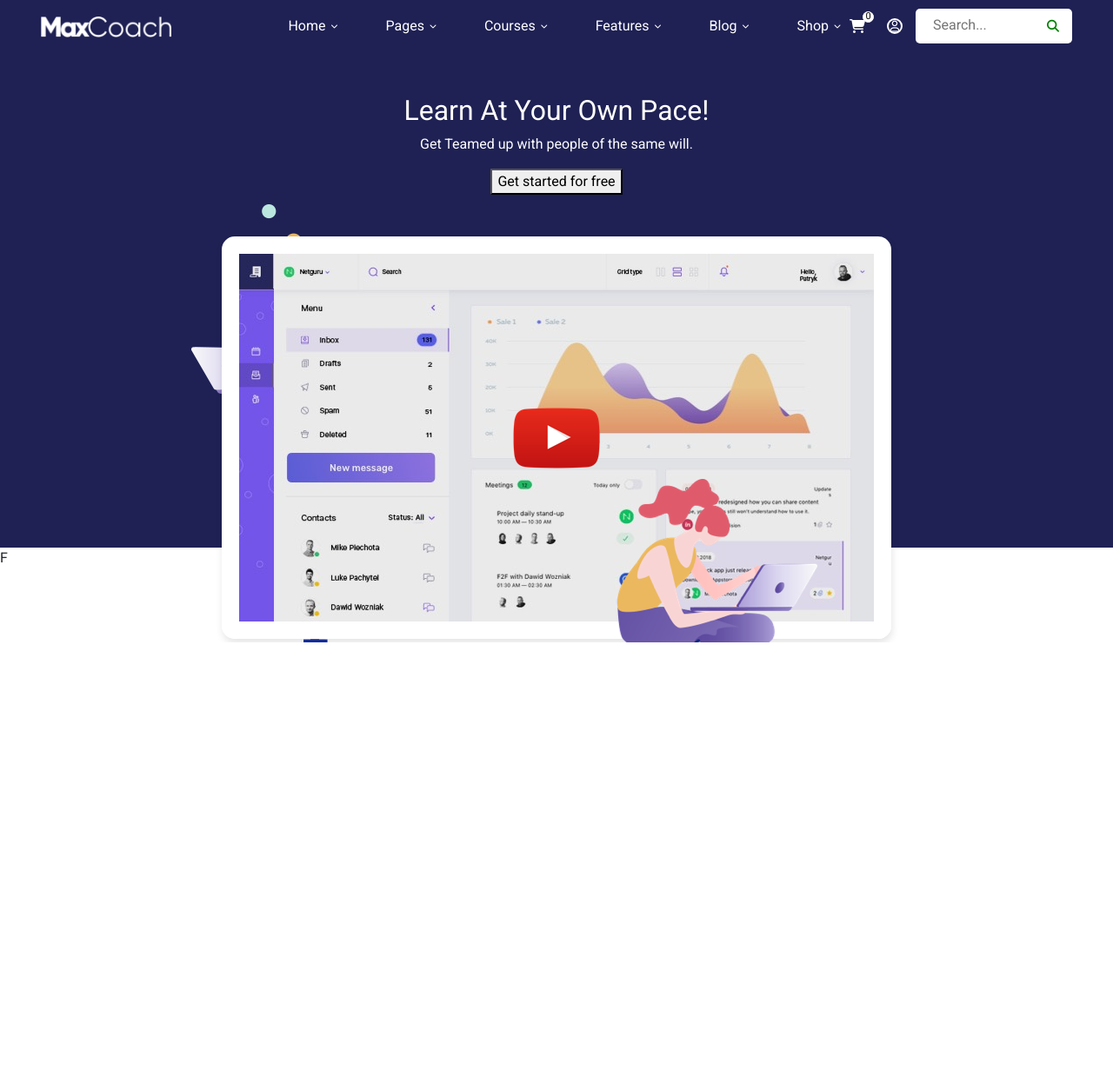
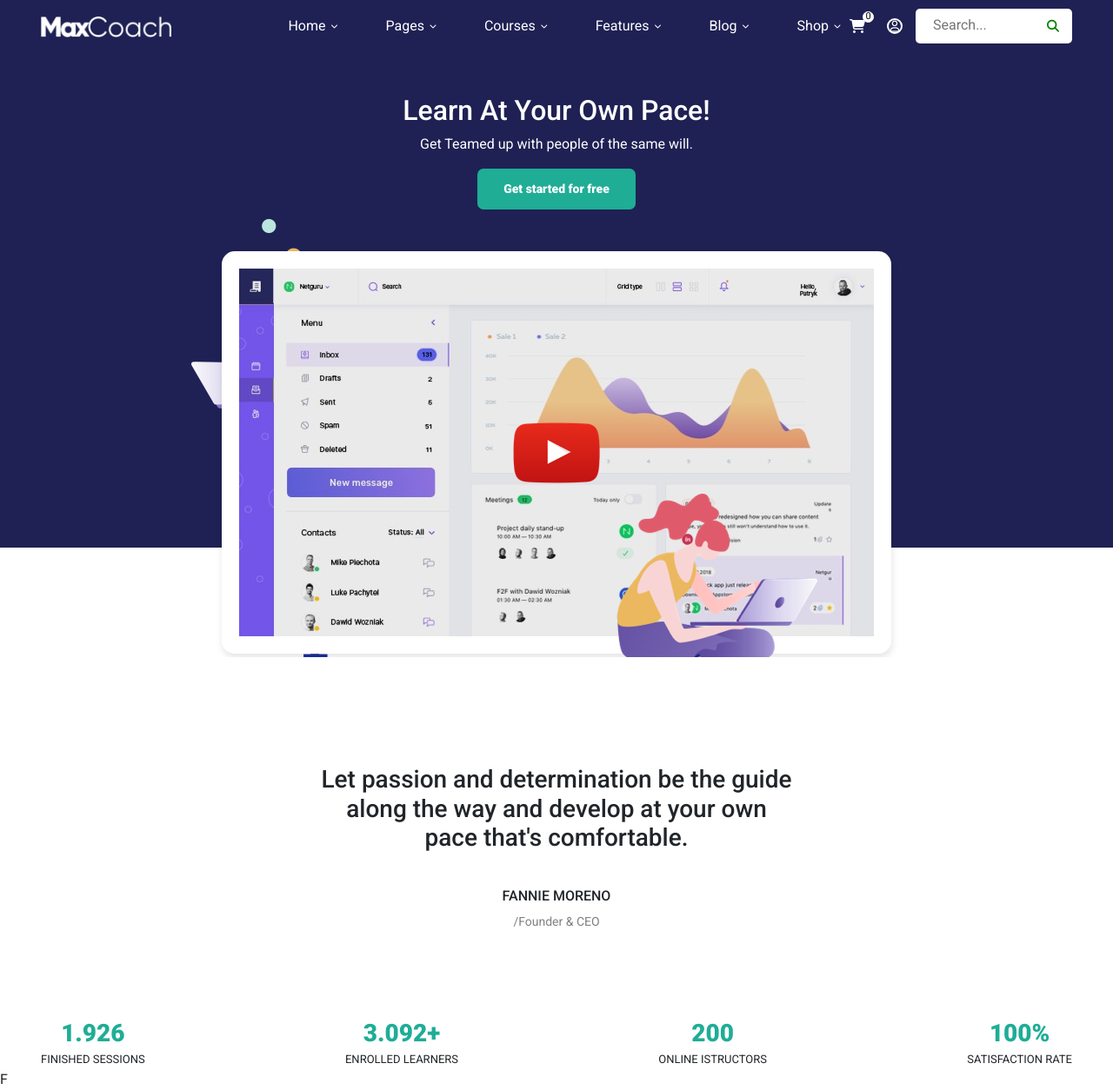
Before and after one commit to ManuelBenini/proj-html-vuejs, a Vue app: page / in a window 1280 px wide. Shown: the whole page at 87% size. Before the commit the page ends 800 px from the top, so only its background shows below. Built offline with nearby package versions, Linux system fonts and the light colour scheme.

Commit message:
creata variabile per il colore principale del sito, terminata sezione "Achievement"

```diff
--- a/src/App.vue
+++ b/src/App.vue
@@ -29,6 +29,8 @@
   @import '~bootstrap/scss/bootstrap.scss';
   @import '~@fortawesome/fontawesome-free/css/all.min.css';
   @import '~@fontsource/roboto/index.css';
+  @import '~@fontsource/roboto/900.css';
+  @import '~@fontsource/roboto/500.css';
 
   body{
     font-family: "Roboto";
--- /dev/null
+++ b/src/assets/style/_variables.scss
@@ -0,0 +1 @@
+$primary-color: #1fad96;
--- a/src/components/MainComp.vue
+++ b/src/components/MainComp.vue
@@ -16,6 +16,35 @@
         <img class="hero-right-person" src="../assets/img/home-6-hero-right-person.png" alt="statistics">
       </div>
     </div>
+
+    <div class="achievement">
+      <div class="container mb-container text-center">
+        <h3>Let passion and determination be the guide along the way and develop at your own pace that's comfortable.</h3>
+        <div class="quote-author text-center">
+          <h6>FANNIE MORENO</h6>
+          <span>/Founder & CEO</span>
+        </div>
+
+        <div class="statistics d-flex justify-content-between">
+          <div>
+            <h3>1.926</h3>
+            <span>FINISHED SESSIONS</span>
+          </div>
+          <div>
+            <h3>3.092+</h3>
+            <span>ENROLLED LEARNERS</span>
+          </div>
+          <div>
+            <h3>200</h3>
+            <span>ONLINE ISTRUCTORS</span>
+          </div>
+          <div>
+            <h3>100%</h3>
+            <span>SATISFACTION RATE</span>
+          </div>
+        </div>
+      </div>
+    </div>
   </main>
 
 </template>
@@ -27,15 +56,25 @@
 </script>
 
 <style lang="scss" scoped>
+  @import '../assets/style/variables';
 
   .hero{
     background-color: #1f2154;
     color: white;
     max-height: 570px;
+    margin-bottom: 100px;
+    button{
+      border: none;
+      background-color: $primary-color;
+      color: white;
+      padding: 13px 30px;
+      border-radius: 7px;
+      font-weight: 900;
+      font-size: 14px;
+    }
     .jumbo-images{
       overflow: hidden;
       height: 515px;
-    }
       .hero-left-person{
         position: absolute;
         bottom: 0;
@@ -62,4 +101,34 @@
         right: 340px;
       }
     }
+  }
+
+  .achievement{
+    .mb-container{
+      padding-top: 150px;
+      h3{
+        max-width: 550px;
+        margin: 0 auto;
+      }
+      .quote-author{
+        h6{
+          margin-top: 40px;
+        }
+        span{
+          color: grey;
+          font-size: 14px;
+        }
+      }
+    }
+    .statistics{
+      padding-top: 100px;
+      h3{
+        color: $primary-color;
+        font-weight: 900;
+      }
+      span{
+        font-size: 13px;
+      }
+    }
+  }
 </style>
```
Lines whose indentation alone changed are shown as unchanged.
